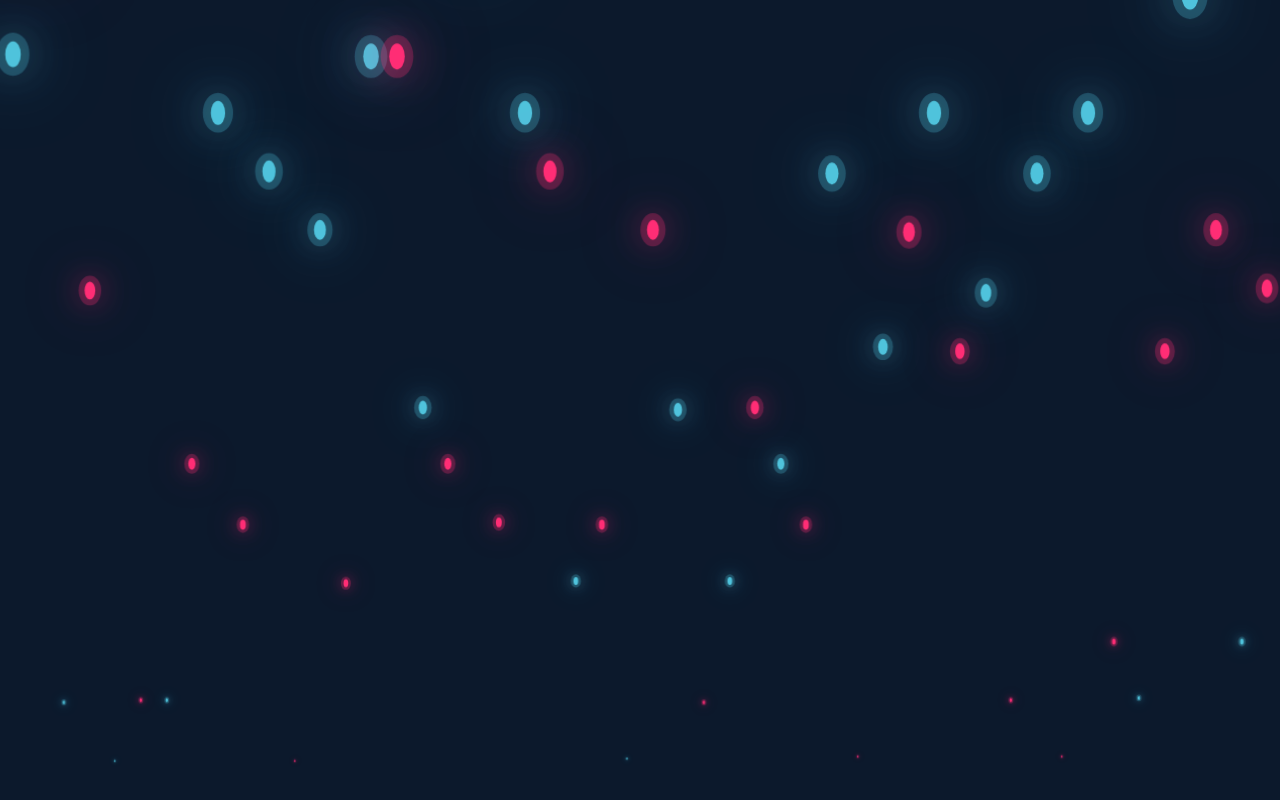
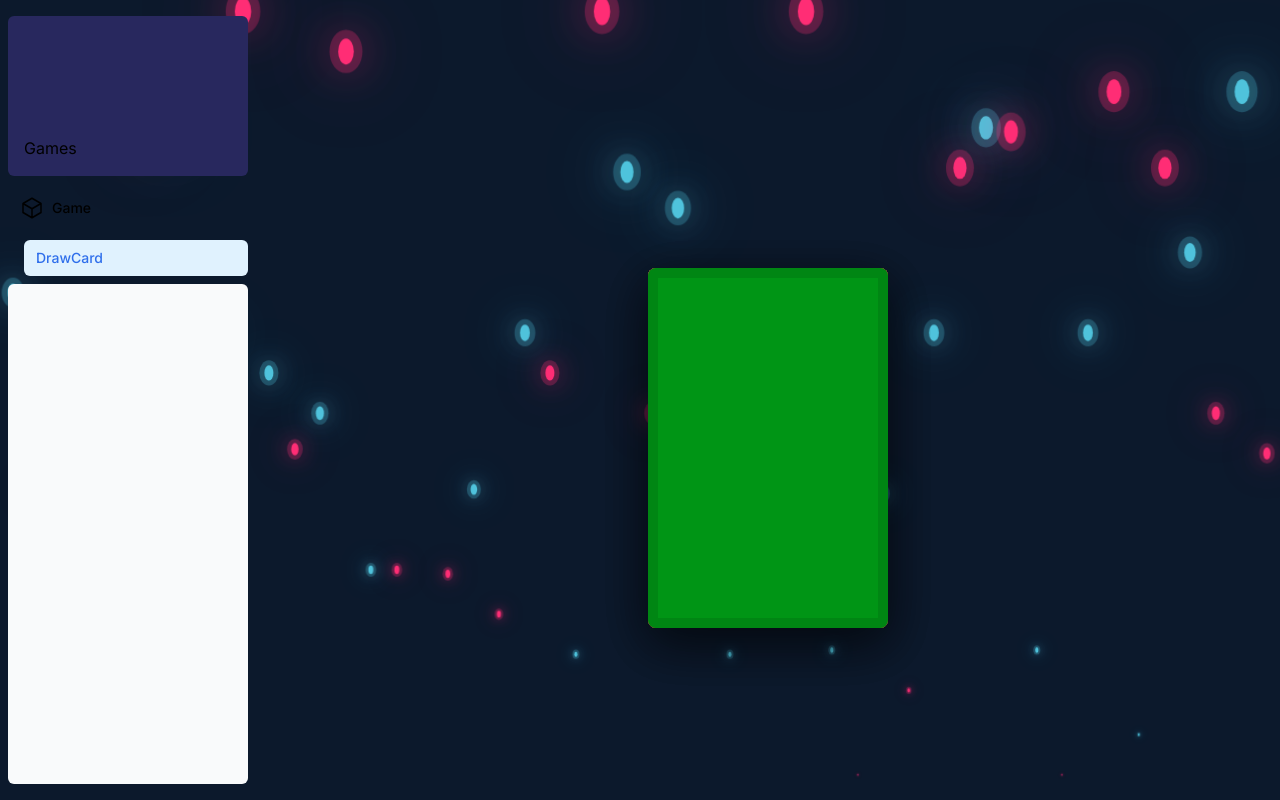
Before and after one commit to monarchfish/nextjs-dashboard, a Next.js app: page /game/drawCard in a window 1280 px wide. Built offline with nearby package versions, Linux system fonts and the light colour scheme; a web font is replaced by a local one.

Commit message:
feat: add draw card game

```diff
--- a/app/game/drawCard/page.tsx
+++ b/app/game/drawCard/page.tsx
@@ -1,10 +1,10 @@
 import styles from './styles.module.scss';
+import DrawCard from '@/app/ui/game/drawCard';
 
 export default function Page() {
-
     return (
         <div className={styles.drawCard}>
-            draw game
+            <DrawCard />
         </div>
     );
 }
--- a/app/game/layout.tsx
+++ b/app/game/layout.tsx
@@ -1,23 +1,27 @@
-import SideNav from '@/app/ui/game/sideNav/sideNav';
+import SideNav from '@/app/ui/game/sideNav';
 import styles from './styles.module.scss';
 
 export default function Layout({ children }: { children: React.ReactNode }) {
   const getRandomNum = () => {
     return Math.floor(Math.random() * 40);
-  }
+  };
 
   return (
-    <div className={`flex h-screen flex-col md:flex-row md:overflow-hidden`}>
+    <div className={`flex h-screen flex-col md:flex-row md:overflow-hidden relative`}>
       <div className={styles.bubbleBackground}>
         <div className={styles.bubbles}>
-        {
-          Array.from({ length: 50 }).map((_, index) => (
-            <span style={{ '--i': getRandomNum() } as React.CSSProperties} key={index}></span>
-          ))
-        }
-
+          {Array.from({ length: 50 }).map((_, index) => (
+            <span
+              style={{ '--i': getRandomNum() } as React.CSSProperties}
+              key={index}
+            ></span>
+          ))}
         </div>
       </div>
+      <div className="w-full flex-none md:w-64 relative">
+        <SideNav />
+      </div>
+      <div className="flex-grow p-6 md:overflow-y-auto md:p-12 relative">{children}</div>
     </div>
   );
 }
--- a/app/game/styles.module.scss
+++ b/app/game/styles.module.scss
@@ -2,7 +2,7 @@
     margin: 0;
     padding: 0;
     box-sizing: border-box;
-    position: relative;
+    position: absolute;
     width: 100%;
     height: 100vh;
     overflow: hidden;
--- a/app/ui/dashboard/nav-links.tsx
+++ b/app/ui/dashboard/nav-links.tsx
@@ -6,7 +6,7 @@ import {
   DocumentDuplicateIcon,
   UserIcon,
   RocketLaunchIcon,
-  CurrencyDollarIcon,
+  CubeIcon,
 } from '@heroicons/react/24/outline';
 import Link from 'next/link';
 import { usePathname } from 'next/navigation';
@@ -36,7 +36,7 @@ const links = [
   {
     name: 'Game',
     href: '/game',
-    icon: UserIcon,
+    icon: CubeIcon,
     target: 'blank'
   },
 ];
--- /dev/null
+++ b/app/ui/game/drawCard/index.tsx
@@ -0,0 +1,26 @@
+import styles from './styles.module.scss';
+
+export default function DrawCard() {
+  return (
+    <div className={styles.drawCard}>
+      {Array.from({ length: 4 }).map((_, index) => (
+        <div
+          className={styles.card}
+          style={{ '--i': index - 5 } as React.CSSProperties}
+          key={index}
+        >
+          {index + 1}
+        </div>
+      ))}
+      {Array.from({ length: 5 }).map((_, index) => (
+        <div
+          className={styles.card}
+          style={{ '--i': index } as React.CSSProperties}
+          key={index}
+        >
+          {index + 1}
+        </div>
+      ))}
+    </div>
+  );
+}
--- /dev/null
+++ b/app/ui/game/drawCard/styles.module.scss
@@ -0,0 +1,48 @@
+.drawCard {
+    position: relative;
+    width: 50%;
+    margin: auto;
+    display: flex;
+    justify-content: center;
+    align-items: center;
+    height: 100vh;
+
+    .card {
+        position: absolute;
+        width: 240px;
+        height: 360px;
+        background-color: #5e5cfc;
+        border-radius: 8px;
+        display: flex;
+        justify-content: center;
+        align-items: center;
+        color: rgba(0, 0, 0, 0);
+        font-size: 8em;
+        font-weight: 700;
+        border: 10px solid rgba(0, 0, 0, 0.1);
+        transition: 0.5s;
+        transform-origin: 50% 100%;
+        filter: hue-rotate(calc(var(--i) * 60deg));
+        box-shadow: 0 15px 50px rgba(0, 0, 0, 0.1);
+        cursor: pointer;
+
+        &:active {
+            translate: (calc(var(--i) * 20px) -50px);
+            z-index: 999;
+        }
+    }
+
+    &:hover {
+        .card {
+            transform: rotate(calc(var(--i) * 5deg)) translate(calc(var(--i) * 120px), -50px);
+            box-shadow: 0 15px 50px rgba(0, 0, 0, 0.25);
+            color: rgba(0, 0, 0, 0.25);
+        }
+    }
+
+    &:active {
+        .card:not(:active) {
+            background-color: #333;
+        }
+    }
+}
--- a/app/ui/game/nav-links.tsx
+++ b/app/ui/game/nav-links.tsx
@@ -1,7 +1,7 @@
 'use client';
 
 import {
-  UserIcon
+  CubeIcon
 } from '@heroicons/react/24/outline';
 import Link from 'next/link';
 import { usePathname } from 'next/navigation';
@@ -11,7 +11,7 @@ const links = [
   {
     name: 'Game',
     href: '/game',
-    icon: UserIcon,
+    icon: CubeIcon,
     children: [
       { name: 'DrawCard', href: '/game/drawCard' }
     ]
--- a/app/ui/game/sideNav/sideNav.tsx
+++ b/app/ui/game/sideNav/index.tsx
@@ -1,17 +1,16 @@
 import Link from 'next/link';
 import NavLinks from '@/app/ui/game/nav-links';
 import AcmeLogo from '@/app/ui/acme-logo';
+import styles from './styles.module.scss';
 
 export default function SideNav() {
   return (
     <div className="flex h-full flex-col px-3 py-4 md:px-2">
       <Link
-        className="mb-2 flex h-20 items-end justify-start rounded-md bg-blue-600 p-4 md:h-40"
+        className={`mb-2 flex h-20 items-end justify-start rounded-md p-4 md:h-40 ${styles.titleBg}`}
         href="/"
       >
-        <div className="text-white">
-          <AcmeLogo />
-        </div>
+        Games
       </Link>
       <div className="flex grow flex-row justify-between space-x-2 md:flex-col md:space-x-0 md:space-y-2">
         <NavLinks />
--- a/app/ui/game/sideNav/styles.module.scss
+++ b/app/ui/game/sideNav/styles.module.scss
@@ -0,0 +1,3 @@
+.titleBg {
+    background-color: #28285e;
+}
```
Lines whose indentation alone changed are shown as unchanged.
